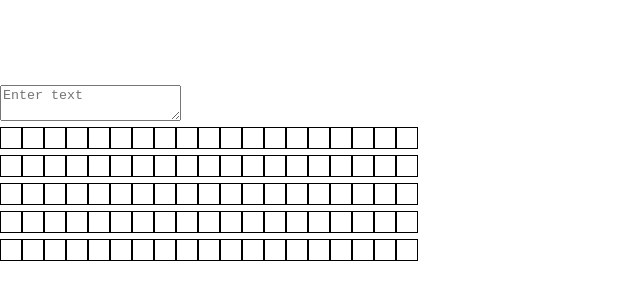
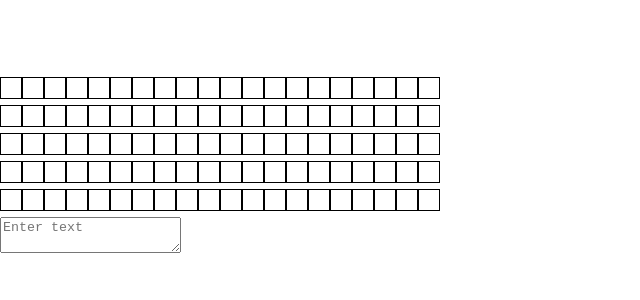
Before and after one commit to erik-sth/pixelboard, a React (Vite) app: page / in a window 1280 px wide. Shown: the part 224-524 px from the top of the page, without its empty margins (0-640 px from the left). Built offline with nearby package versions, Linux system fonts and the light colour scheme.

Commit message:
added multiple words + switch

```diff
--- a/src/App.tsx
+++ b/src/App.tsx
@@ -1,8 +1,29 @@
 import MatrixComponent from "./pixelboard/pixelboard";
+import { useState } from "react";
 
 function App() {
+  const [currentString, setCurrentString] = useState<string>("");
+  const [allWords, setAllWords] = useState<String[]>([]);
+
   return (
-    <MatrixComponent initialWidth={20} initialHeight={5}></MatrixComponent>
+    <div>
+      <MatrixComponent
+        width={20}
+        height={5}
+        word={currentString}
+      ></MatrixComponent>
+      <textarea
+        placeholder="Enter text"
+        onBlur={(e) => setAllWords([...allWords, e.target.value])}
+      />
+      <ul>
+        {allWords.map((word, index) => (
+          <li key={index}>
+            <button onClick={() => setCurrentString(word)}>{word}</button>
+          </li>
+        ))}
+      </ul>
+    </div>
   );
 }
 
--- a/src/pixelboard/pixelboard.tsx
+++ b/src/pixelboard/pixelboard.tsx
@@ -1,6 +1,10 @@
-import React, { useState } from "react";
+import { useEffect, useState } from "react";
 
-const matrixSize = { height: 5, width: 19 };
+interface Props {
+  height: number;
+  width: number;
+  word: String;
+}
 
 const charToCoordinates = {
   A: [
@@ -109,14 +113,6 @@ const charToCoordinates = {
     [1, 0, 0],
     [1, 0, 0],
   ],
-  Q: [
-    [0, 1, 0],
-    [1, 0, 1],
-    [1, 0, 1],
-    [1, 0, 1],
-    [0, 1, 1],
-    [0, 0, 1],
-  ],
   R: [
     [1, 1, 1],
     [1, 0, 1],
@@ -174,25 +170,28 @@ const charToCoordinates = {
     [0, 1, 0],
   ],
   Z: [
-    [1, 0, 0, 0, 1],
-    [0, 1, 0, 1, 0],
-    [0, 0, 1, 0, 0],
-    [0, 1, 0, 1, 0],
-    [1, 0, 0, 0, 1],
+    [1, 1, 1, 1],
+    [0, 0, 0, 1],
+    [0, 0, 1, 0],
+    [0, 1, 0, 0],
+    [1, 1, 1, 1],
   ],
 };
 
-const MatrixComponent = () => {
+const MatrixComponent = ({ height, width, word }: Props) => {
+  useEffect(() => {
+    updateMatrixFromText(word);
+  }, [word]);
   const [matrix, setMatrix] = useState(() => {
-    const initialMatrix = Array.from({ length: matrixSize.height }, () =>
-      Array(matrixSize.width).fill(false)
+    const initialMatrix = Array.from({ length: height }, () =>
+      Array(width).fill(false)
     );
     return initialMatrix;
   });
 
   const updateMatrixFromText = (inputText: String) => {
-    const newMatrix = Array.from({ length: matrixSize.height }, () =>
-      Array(matrixSize.width).fill(false)
+    const newMatrix = Array.from({ length: height }, () =>
+      Array(width).fill(false)
     );
 
     let currentXPosition = 0;
@@ -218,11 +217,6 @@ const MatrixComponent = () => {
 
   return (
     <div>
-      <textarea
-        placeholder="Enter text"
-        onBlur={(e) => updateMatrixFromText(e.target.value)}
-      />
-
       {matrix.map((row, rowIndex) => (
         <div key={rowIndex}>
           {row.map((cell, colIndex) => (
```
